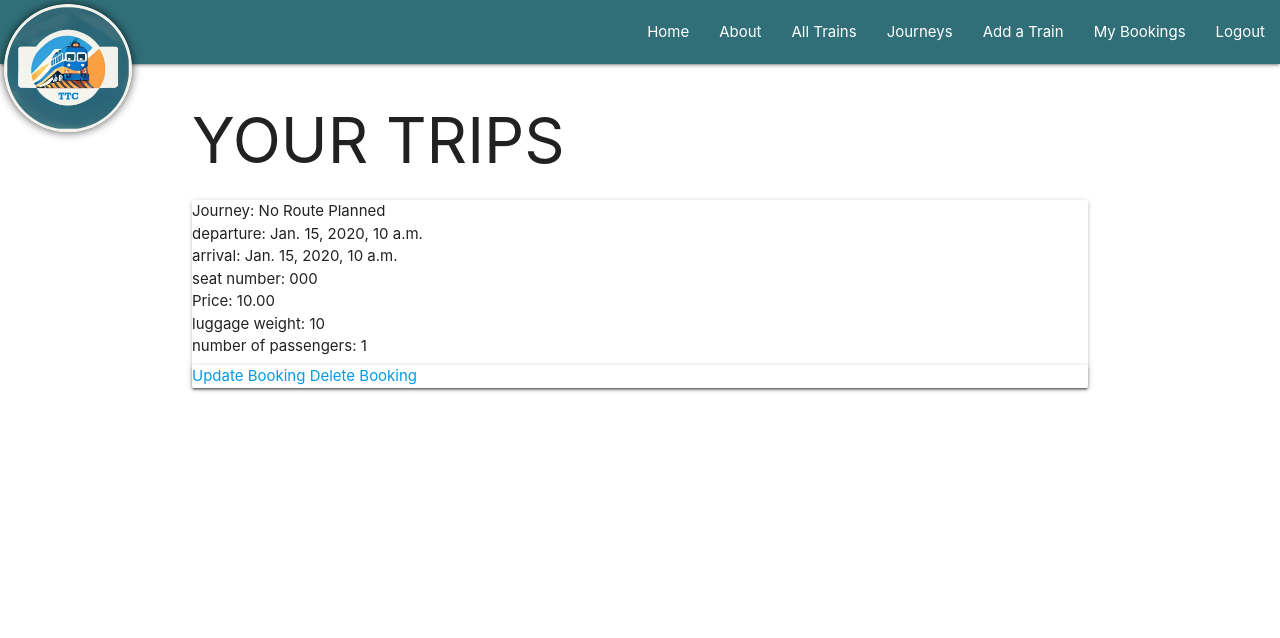
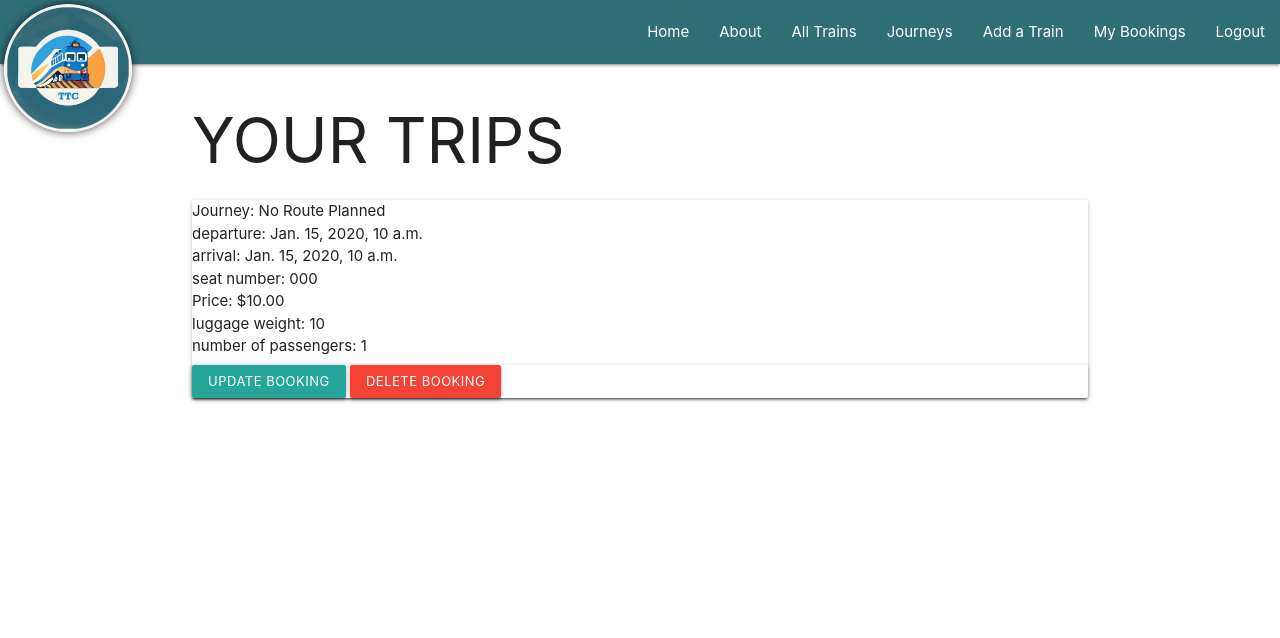
Before and after one commit to cango91/thomascollective, a Django app: page /booking/my_bookings in a window 1280 px wide. Shown: the top 638 px of the page. Run offline with Django 3.2, Linux system fonts and the light colour scheme; a user stored in the database is signed in; tables that the repository leaves empty hold one stand-in row (values such as "Sample post").

Commit message:
minor styling, html tag fix in my_bookings

```diff
--- a/main_app/templates/booking/my_bookings.html
+++ b/main_app/templates/booking/my_bookings.html
@@ -1,23 +1,24 @@
 {% extends "base.html" %}
 {% block content %}
-<h1> YOUR TRIPS</h1>
-
+    <h1>YOUR TRIPS</h1>
     {% for booking in allbookings %}
         <ul class="card">
             <li>
                 <ul>
                     <li>Journey: {{ booking.journey }}</li>
-            <li>departure: {{booking.journey.departure_time}}</li>
-            <li>arrival: {{booking.journey.arrival_time}}</li>
-            <li>seat number: {{booking.seat_number}}</li>
-
-          <li>Price: {{ booking.price }}</li>
-            <li>luggage weight: {{booking.luggage_weight}}</li>
-            <li>number of passengers: {{booking.number_of_passengers}}</li>
+                    <li>departure: {{ booking.journey.departure_time }}</li>
+                    <li>arrival: {{ booking.journey.arrival_time }}</li>
+                    <li>seat number: {{ booking.seat_number }}</li>
+                    <li>Price: ${{ booking.price }}</li>
+                    <li>luggage weight: {{ booking.luggage_weight }}</li>
+                    <li>number of passengers: {{ booking.number_of_passengers }}</li>
                 </ul>
                 <div class="card">
-            <a href="{% url 'update_my_bookings' booking.id %}">Update Booking</a>
-            <a href="{% url 'delete_booking' booking.id %}">Delete Booking</a>
+                    <a class="btn-small waves-effect waves-light"
+                       href="{% url 'update_my_bookings' booking.id %}">Update Booking</a>
+                    <a class="btn-small waves-effect waves-light red"
+                       href="{% url 'delete_booking' booking.id %}">Delete Booking</a>
+                </div>
             </li>
         </ul>
     {% endfor %}
```
Lines whose indentation alone changed are shown as unchanged.
